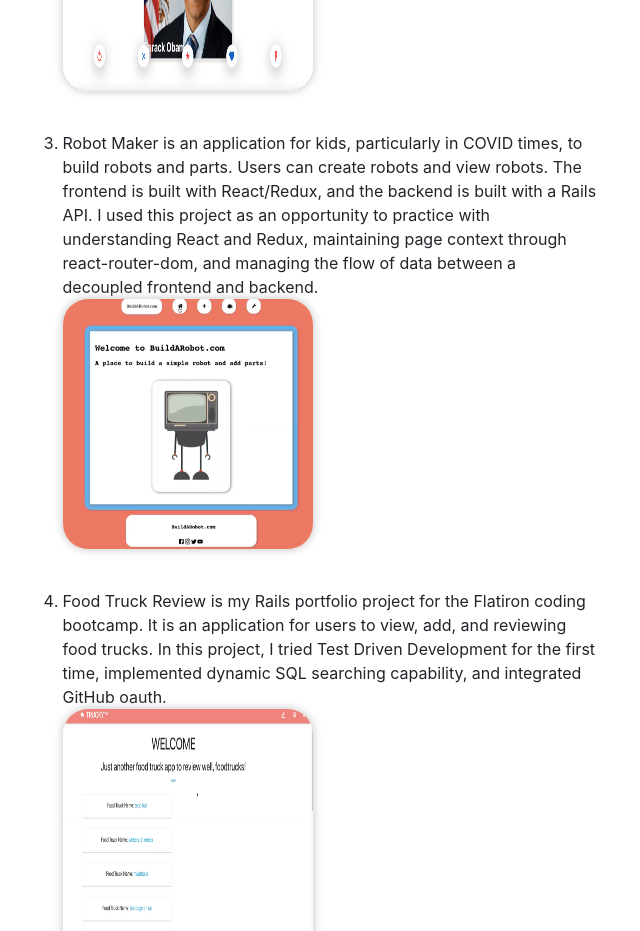
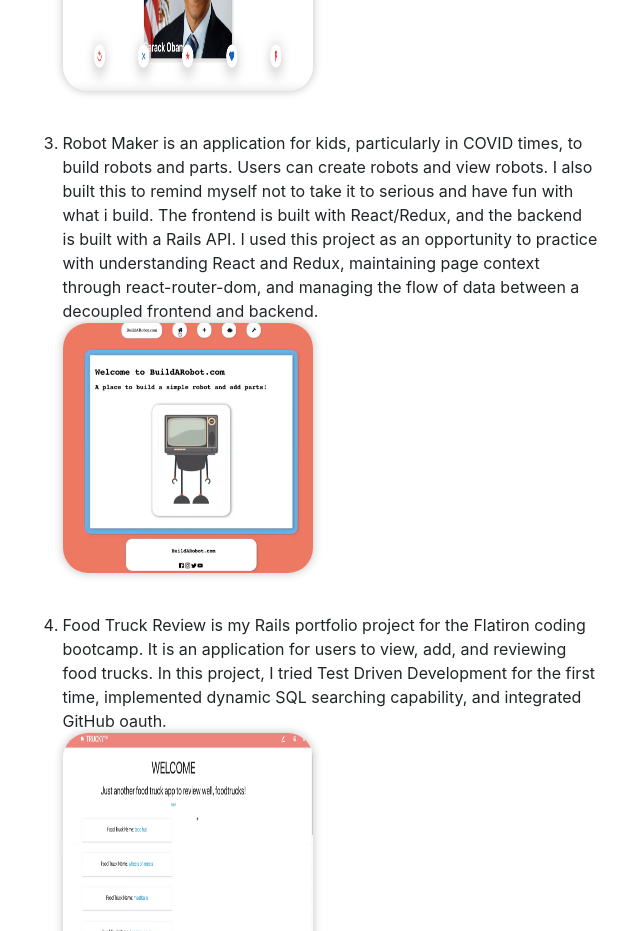
Before and after one commit to jonbleibdrey/personal_site, a React (Create React App) app: page /portfolio in a window 1280 px wide. Shown: the part 1280-2211 px from the top of the page, without its empty margins (330-970 px from the left). Built offline with nearby package versions, Linux system fonts and the light colour scheme.

Commit message:
added text

```diff
--- a/src/pages/PortfolioPage.js
+++ b/src/pages/PortfolioPage.js
@@ -44,7 +44,7 @@ const PortfolioPage = (props) => {
                                     <li>
                                         <p>
                                         Robot Maker is an application for kids, particularly in COVID times, to build robots and parts.
-                                        Users can create robots and view robots.
+                                        Users can create robots and view robots. I also built this to remind myself not to take it to serious and have fun with what i build.
                                         The frontend is built with React/Redux, and the backend is built with a Rails API.
                                         I used this project as an opportunity to practice with understanding React and Redux, maintaining page context through react-router-dom, and managing the flow of data between a decoupled frontend and backend.
                                         <br/>
```
